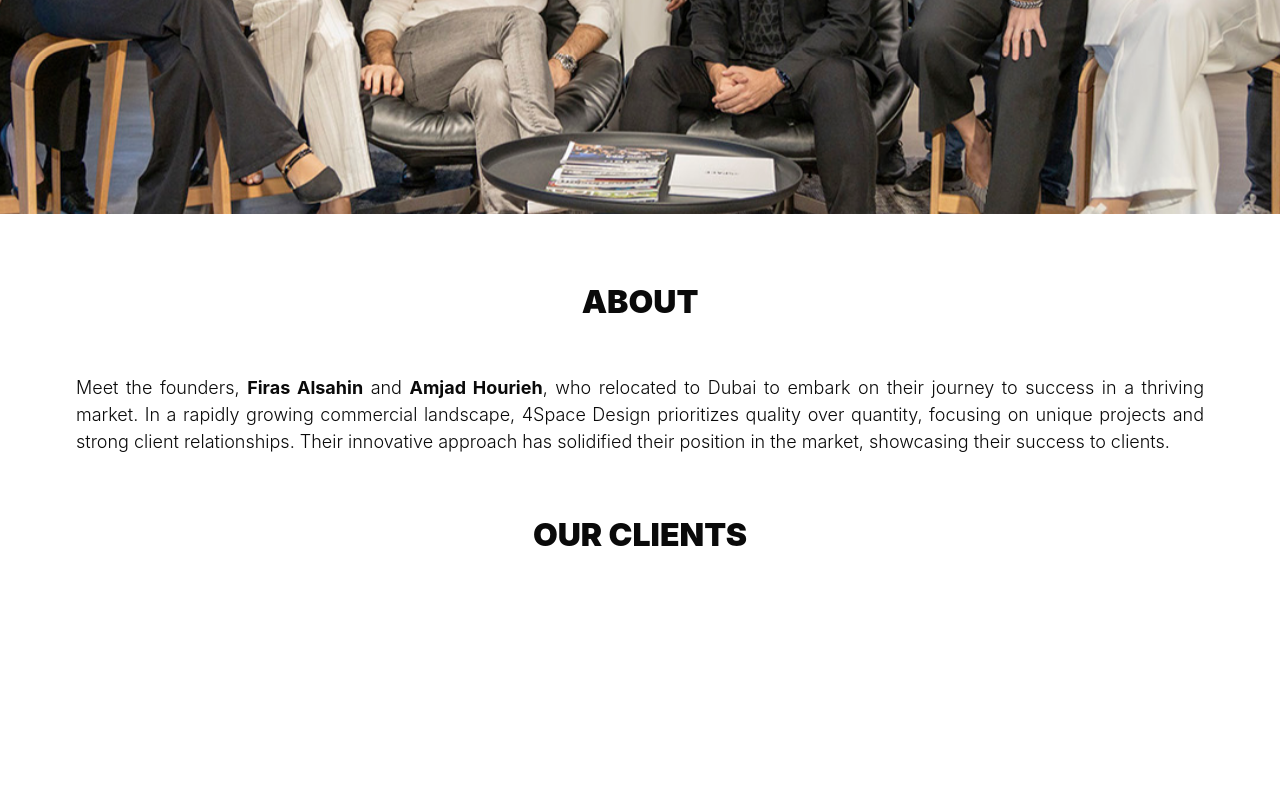
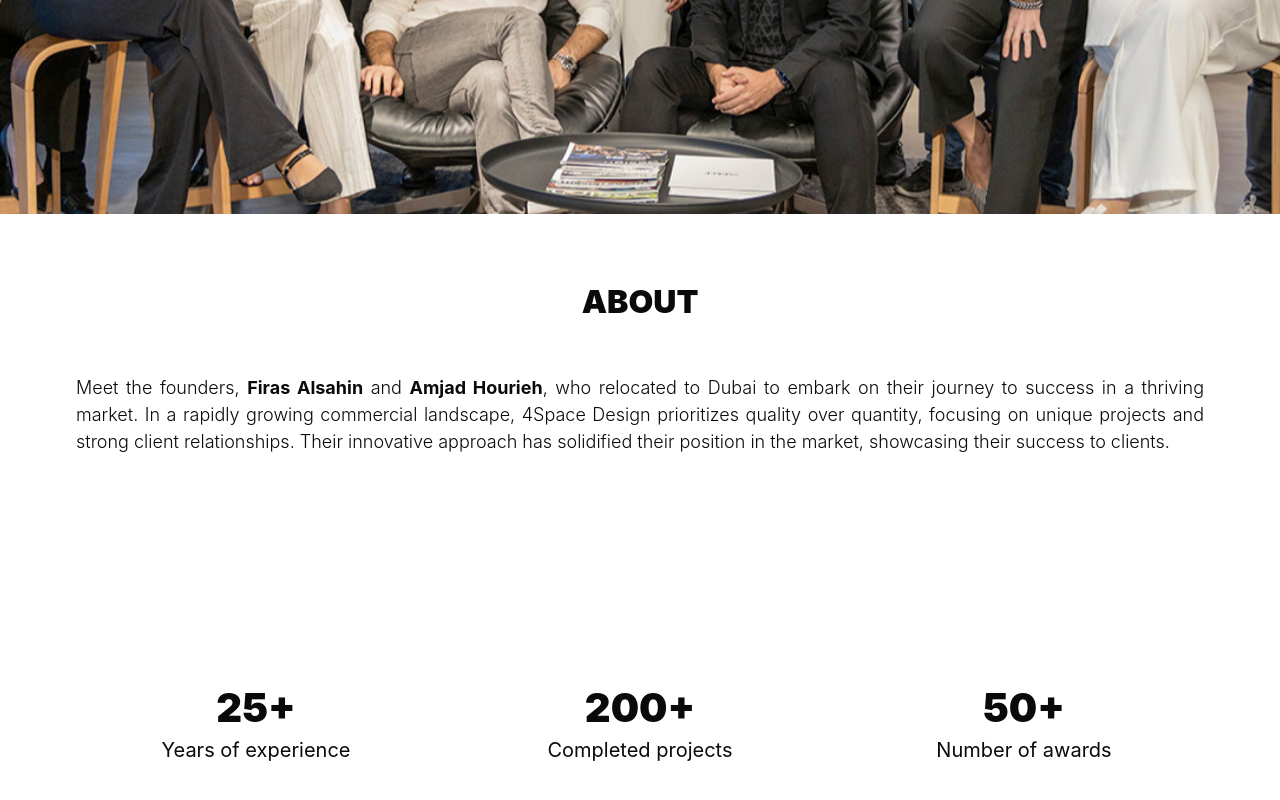
Before and after one commit to 4spaceit/4space-Landing, a React (Vite) app: page /resturant in a window 1280 px wide. Shown: the part 2411-3211 px from the top of the page. Built offline with nearby package versions, Linux system fonts and the light colour scheme.

Commit message:
Update OurClients.jsx

```diff
--- a/src/components/OurClients.jsx
+++ b/src/components/OurClients.jsx
@@ -17,9 +17,6 @@ function OurClients() {
       <div className="container pb-4">
         <div className="columns is-multiline">
           <div className="column is-12">
-            <h2 className="has-text-black has-text-centered py-6">
-              OUR CLIENTS
-            </h2>
           </div>
           <Swiper
             autoplay={{
```
